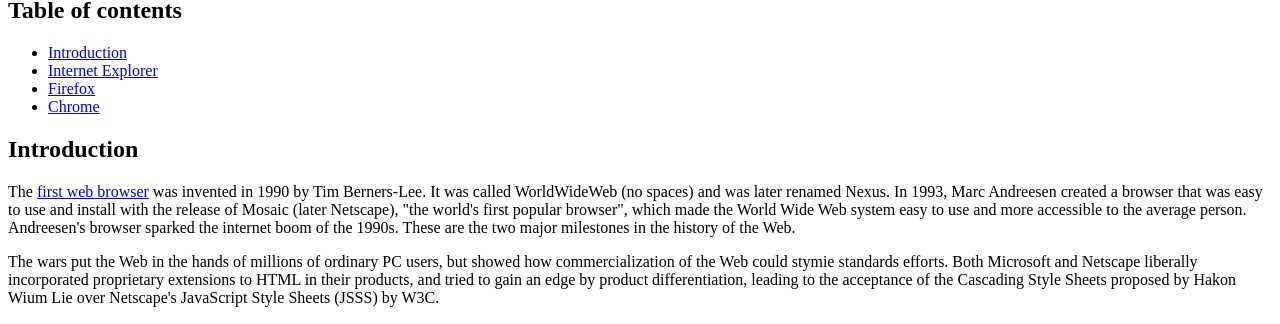
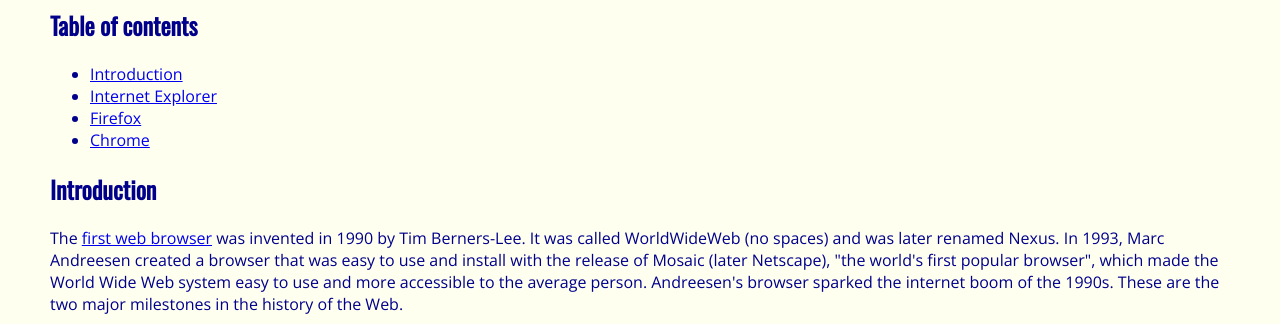
Before and after one commit to ayushmaskey/browserHistory, a plain HTML site: page index.html in a window 1280 px wide. Shown: the part 83-407 px from the top of the page. Drawn offline with nearby package versions, Linux system fonts and the light colour scheme.

Commit message:
css-2 good 8 min

```diff
--- a/index.html
+++ b/index.html
@@ -3,6 +3,9 @@
 <head>
   <meta charset="UTF-8">
   <title>A browser history</title>
+  <link rel="stylesheet" href="style.css">
+  <link rel="stylesheet"
+        href="https://fonts.googleapis.com/css?family=Oswald|Open+Sans">
 </head>
 <body>
 <h1>A history of browsers.</h1>
--- /dev/null
+++ b/style.css
@@ -0,0 +1,13 @@
+body {
+  font-family: 'Open Sans', sans-serif;
+  color: darkblue;
+  margin: 10px 50px 10px 50px;
+  background-color: Ivory;
+}
+h1, h2 {
+  font-family: Oswald, sans-serif;
+}
+img {
+  float: left;
+  margin-right: 10px;
+}
```
